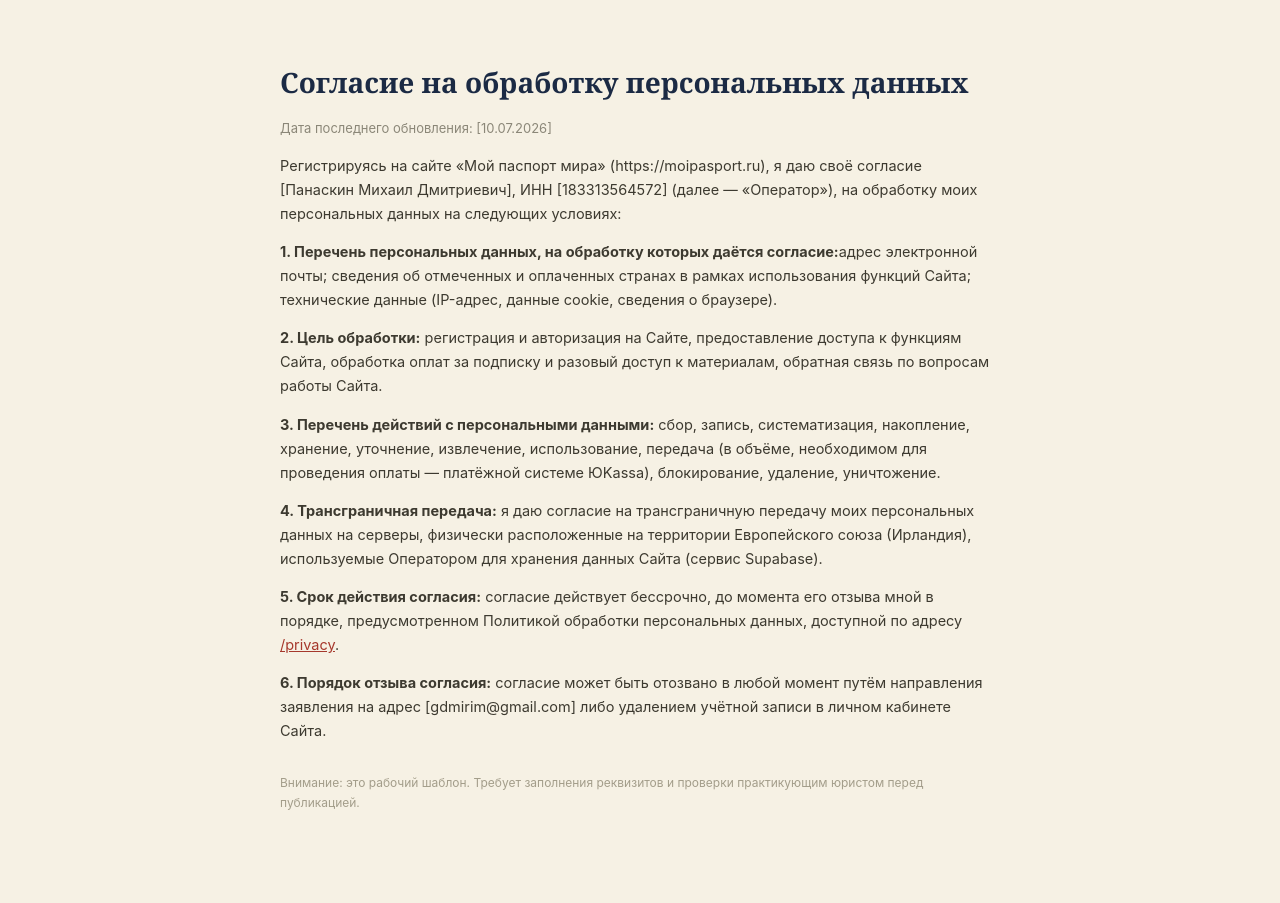
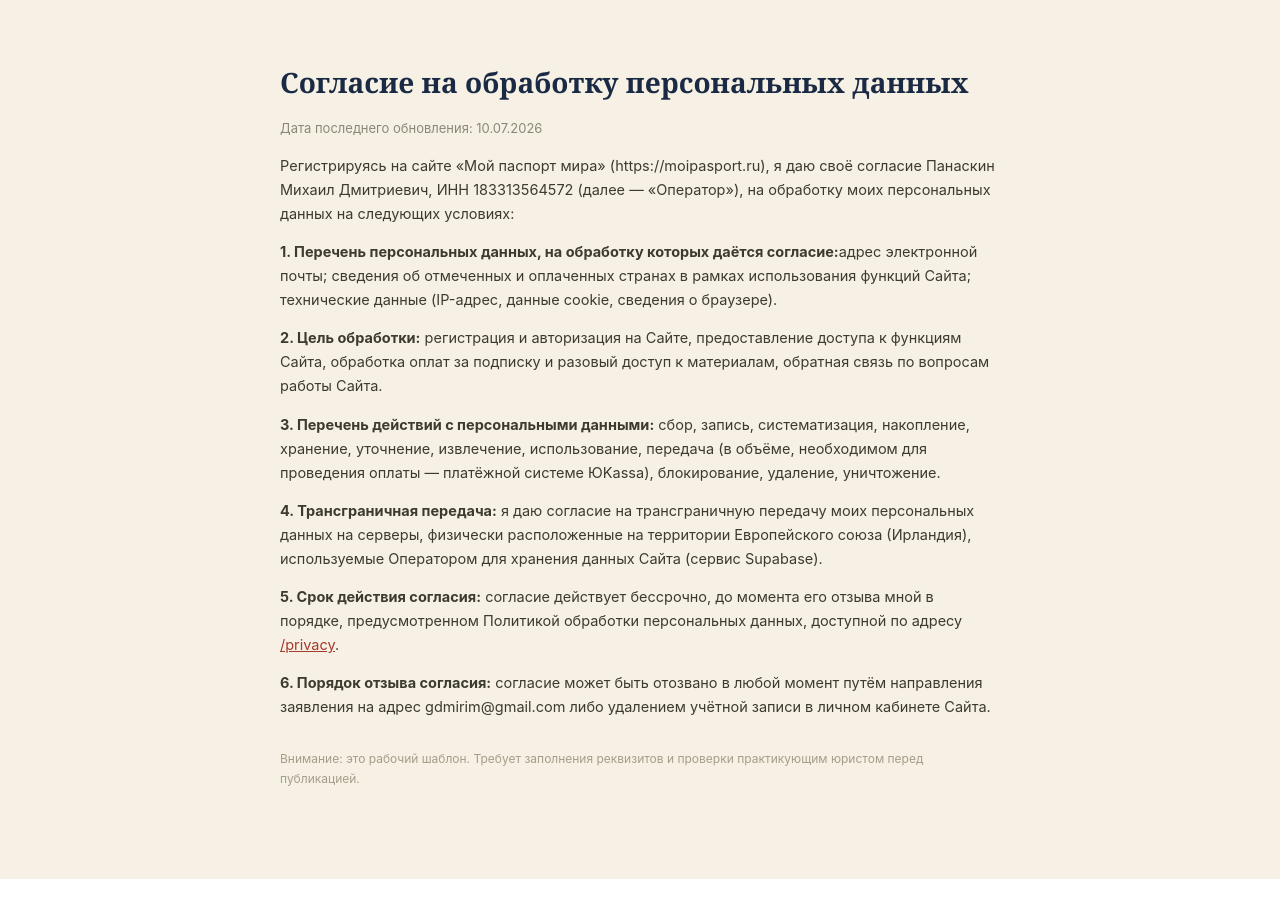
Before and after one commit to MiRiMgh/country-tracker, a Next.js app: page /consent in a window 1280 px wide. After the commit the page ends 879 px from the top, so only its background shows below. Built offline with nearby package versions, Linux system fonts and the light colour scheme.

Commit message:
Update page.js

```diff
--- a/app/consent/page.js
+++ b/app/consent/page.js
@@ -11,11 +11,11 @@ export default function Consent() {
     <div style={{ background: "#F6F1E4", minHeight: "100vh" }}>
       <div style={wrap}>
         <h1 style={h1}>Согласие на обработку персональных данных</h1>
-        <p style={{ ...p, color: "#8B8778", fontSize: 13 }}>Дата последнего обновления: [10.07.2026]</p>
+        <p style={{ ...p, color: "#8B8778", fontSize: 13 }}>Дата последнего обновления: 10.07.2026</p>
 
         <p style={p}>
           Регистрируясь на сайте «Мой паспорт мира» (https://moipasport.ru), я даю своё согласие
-          [Панаскин Михаил Дмитриевич], ИНН [183313564572] (далее — «Оператор»), на обработку моих персональных данных на
+          Панаскин Михаил Дмитриевич, ИНН 183313564572 (далее — «Оператор»), на обработку моих персональных данных на
           следующих условиях:
         </p>
 
@@ -51,7 +51,7 @@ export default function Consent() {
 
         <p style={p}>
           <strong>6. Порядок отзыва согласия:</strong> согласие может быть отозвано в любой момент путём
-          направления заявления на адрес [gdmirim@gmail.com] либо удалением учётной записи в личном кабинете Сайта.
+          направления заявления на адрес gdmirim@gmail.com либо удалением учётной записи в личном кабинете Сайта.
         </p>
 
         <p style={{ ...p, fontSize: 12, color: "#A39D8A", marginTop: 30 }}>
```
